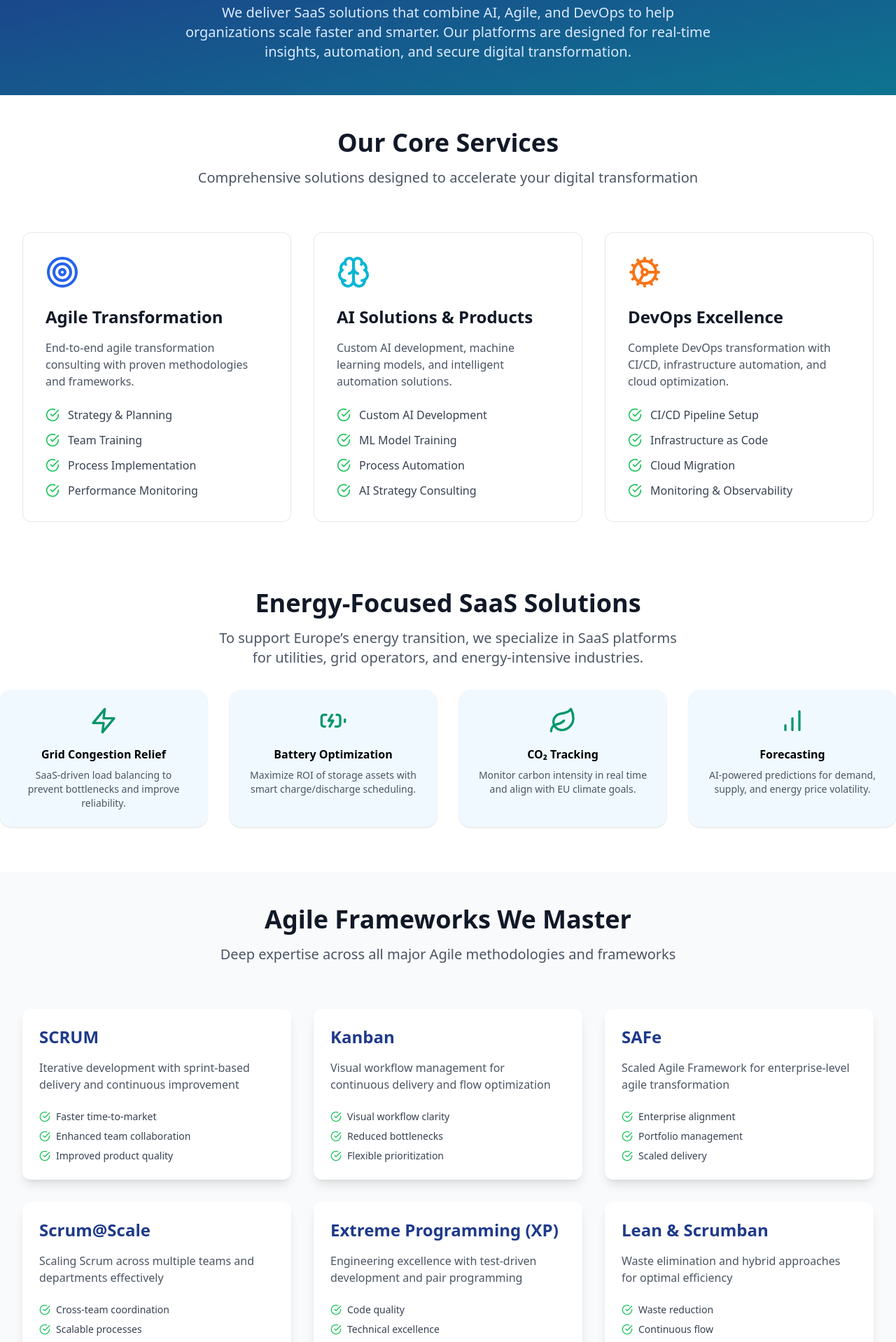
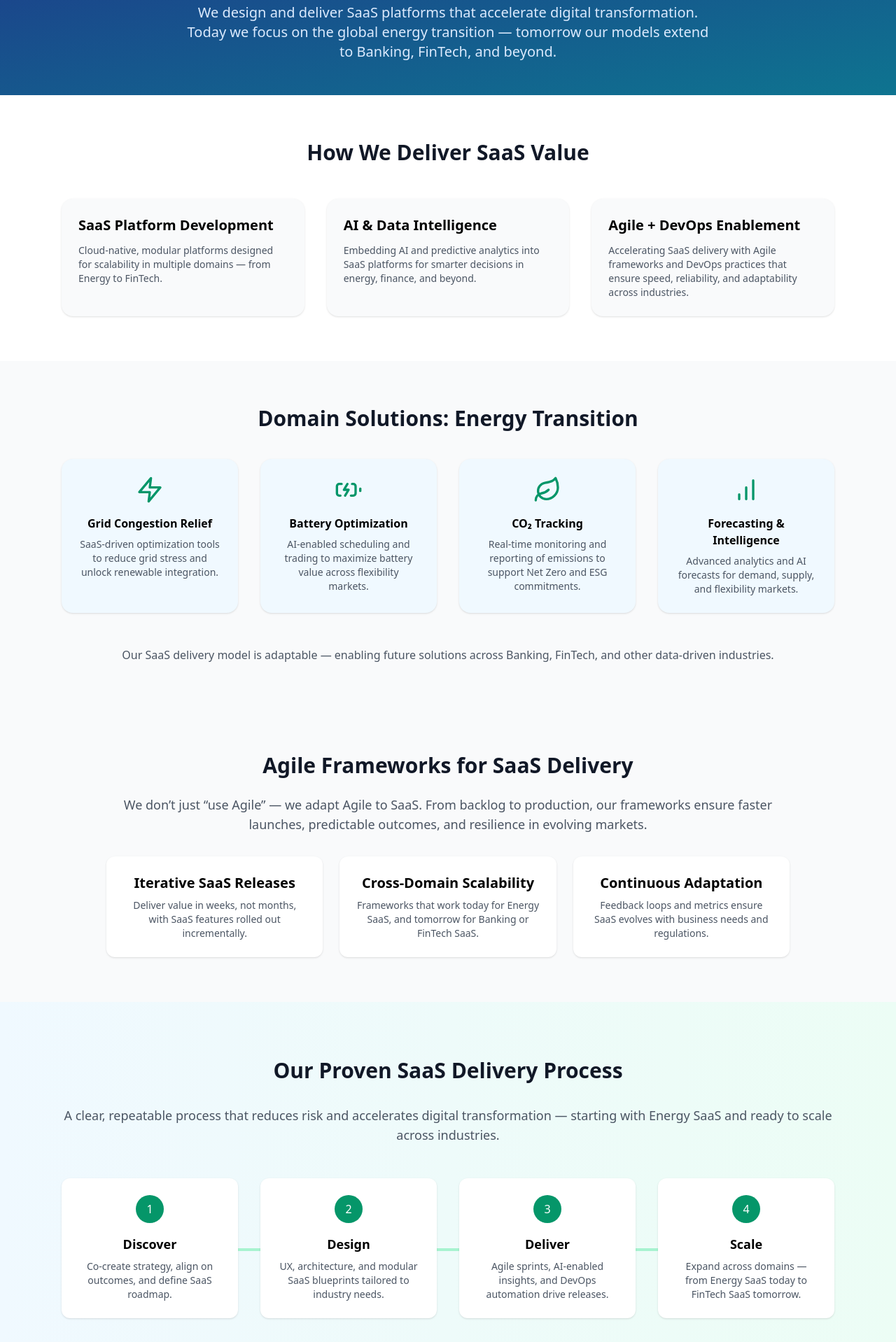
Before and after one commit to sameerpanda356/GitHub-Technologies, a React (Vite) app: page /what-we-do in a window 1280 px wide. Shown: the part 180-2098 px from the top of the page at 70% size. Built offline with nearby package versions, Linux system fonts and the light colour scheme.

Commit message:
Updated What we do page

```diff
--- a/src/pages/WhatWeDo.tsx
+++ b/src/pages/WhatWeDo.tsx
@@ -1,61 +1,7 @@
-import { Target, Zap, Brain, Cog, CheckCircle, ArrowRight, BatteryCharging, Leaf, BarChart } from 'lucide-react';
+import { Zap, BatteryCharging, Leaf, BarChart } from 'lucide-react';
 
 
 export default function WhatWeDo() {
-
-  const agileFrameworks = [
-    {
-      name: 'SCRUM',
-      description: 'Iterative development with sprint-based delivery and continuous improvement',
-      benefits: ['Faster time-to-market', 'Enhanced team collaboration', 'Improved product quality']
-    },
-    {
-      name: 'Kanban',
-      description: 'Visual workflow management for continuous delivery and flow optimization',
-      benefits: ['Visual workflow clarity', 'Reduced bottlenecks', 'Flexible prioritization']
-    },
-    {
-      name: 'SAFe',
-      description: 'Scaled Agile Framework for enterprise-level agile transformation',
-      benefits: ['Enterprise alignment', 'Portfolio management', 'Scaled delivery']
-    },
-    {
-      name: 'Scrum@Scale',
-      description: 'Scaling Scrum across multiple teams and departments effectively',
-      benefits: ['Cross-team coordination', 'Scalable processes', 'Organizational agility']
-    },
-    {
-      name: 'Extreme Programming (XP)',
-      description: 'Engineering excellence with test-driven development and pair programming',
-      benefits: ['Code quality', 'Technical excellence', 'Rapid feedback loops']
-    },
-    {
-      name: 'Lean & Scrumban',
-      description: 'Waste elimination and hybrid approaches for optimal efficiency',
-      benefits: ['Waste reduction', 'Continuous flow', 'Hybrid flexibility']
-    }
-  ];
-
-  const services = [
-    {
-      icon: <Target className="h-12 w-12 text-blue-600" />,
-      title: 'Agile Transformation',
-      description: 'End-to-end agile transformation consulting with proven methodologies and frameworks.',
-      features: ['Strategy & Planning', 'Team Training', 'Process Implementation', 'Performance Monitoring']
-    },
-    {
-      icon: <Brain className="h-12 w-12 text-cyan-500" />,
-      title: 'AI Solutions & Products',
-      description: 'Custom AI development, machine learning models, and intelligent automation solutions.',
-      features: ['Custom AI Development', 'ML Model Training', 'Process Automation', 'AI Strategy Consulting']
-    },
-    {
-      icon: <Cog className="h-12 w-12 text-orange-500" />,
-      title: 'DevOps Excellence',
-      description: 'Complete DevOps transformation with CI/CD, infrastructure automation, and cloud optimization.',
-      features: ['CI/CD Pipeline Setup', 'Infrastructure as Code', 'Cloud Migration', 'Monitoring & Observability']
-    }
-  ];
 
   return (
     <div className="min-h-screen">
@@ -63,64 +9,62 @@ export default function WhatWeDo() {
       <section className="bg-gradient-to-br from-blue-900 to-cyan-700 text-white py-12">
         <div className="max-w-7xl mx-auto px-4 sm:px-6 lg:px-8">
           <div className="text-center">
-            <h1 className="text-5xl font-bold mb-6">What We Do</h1>
+            <h1 className="text-5xl font-bold mb-6">SaaS Innovation, Powered by AI & Agile</h1>
             <p className="text-xl text-blue-100 max-w-3xl mx-auto">
-              We deliver SaaS solutions that combine AI, Agile, and DevOps to help organizations
-              scale faster and smarter. Our platforms are designed for real-time insights, automation,
-              and secure digital transformation.
+                We design and deliver SaaS platforms that accelerate digital transformation.
+                Today we focus on the global energy transition — tomorrow our models extend
+                to Banking, FinTech, and beyond.
             </p>
           </div>
         </div>
       </section>
 
       {/* Main Services */}
-      <section className="py-12 bg-white">
-        <div className="max-w-7xl mx-auto px-4 sm:px-6 lg:px-8">
-          <div className="text-center mb-16">
-            <h2 className="text-4xl font-bold text-gray-900 mb-4">Our Core Services</h2>
-            <p className="text-xl text-gray-600">
-              Comprehensive solutions designed to accelerate your digital transformation
+      <section className="py-16 bg-white">
+        <div className="max-w-6xl mx-auto px-6">
+          <h2 className="text-3xl font-bold text-gray-900 mb-12 text-center">
+            How We Deliver SaaS Value
+          </h2>
+          <div className="grid grid-cols-1 md:grid-cols-3 gap-8">
+            <div className="p-6 bg-gray-50 rounded-2xl shadow hover:shadow-md transition">
+              <h3 className="font-semibold text-xl mb-3">SaaS Platform Development</h3>
+              <p className="text-gray-600 text-sm">
+                Cloud-native, modular platforms designed for scalability in multiple
+                domains — from Energy to FinTech.
               </p>
             </div>
 
-          <div className="grid grid-cols-1 lg:grid-cols-3 gap-8">
-            {services.map((service, index) => (
-              <div
-                key={index}
-                className="bg-white border border-gray-200 rounded-xl p-8 hover:shadow-xl transition-all duration-300 transform hover:-translate-y-2"
-              >
-                <div className="mb-6">{service.icon}</div>
-                <h3 className="text-2xl font-bold text-gray-900 mb-4">{service.title}</h3>
-                <p className="text-gray-600 mb-6">{service.description}</p>
-                <ul className="space-y-3">
-                  {service.features.map((feature, featureIndex) => (
-                    <li key={featureIndex} className="flex items-center space-x-3">
-                      <CheckCircle className="h-5 w-5 text-green-500 flex-shrink-0" />
-                      <span className="text-gray-700">{feature}</span>
-                    </li>
-                  ))}
-                </ul>
+            <div className="p-6 bg-gray-50 rounded-2xl shadow hover:shadow-md transition">
+              <h3 className="font-semibold text-xl mb-3">AI & Data Intelligence</h3>
+              <p className="text-gray-600 text-sm">
+                Embedding AI and predictive analytics into SaaS platforms for smarter
+                decisions in energy, finance, and beyond.
+              </p>
             </div>
-            ))}
+
+            <div className="p-6 bg-gray-50 rounded-2xl shadow hover:shadow-md transition">
+              <h3 className="font-semibold text-xl mb-3">Agile + DevOps Enablement</h3>
+              <p className="text-gray-600 text-sm">
+                Accelerating SaaS delivery with Agile frameworks and DevOps practices
+                that ensure speed, reliability, and adaptability across industries.
+              </p>
+            </div>
           </div>
         </div>
       </section>
 
-      <div className="mt-12 text-center mb-16">
-          <h2 className="text-4xl font-bold text-gray-900 mb-4">
-            Energy-Focused SaaS Solutions
+      <section className="py-16 bg-gray-50">
+        <div className="max-w-6xl mx-auto px-6">
+            <h2 className="text-3xl font-bold text-gray-900 mb-10 text-center">
+              Domain Solutions: Energy Transition
             </h2>
-          <p className="mt-2 text-gray-600 text-center max-w-2xl text-xl mx-auto">
-            To support Europe’s energy transition, we specialize in SaaS platforms for utilities,
-            grid operators, and energy-intensive industries.
-          </p>
-
           <div className="mt-8 grid grid-cols-1 md:grid-cols-2 lg:grid-cols-4 gap-8">
             <div className="p-6 rounded-2xl shadow hover:shadow-lg transition bg-sky-50 text-center">
               <Zap className="mx-auto w-10 h-10 text-emerald-600" />
               <h4 className="mt-4 font-semibold">Grid Congestion Relief</h4>
               <p className="text-sm text-gray-600 mt-2">
-                SaaS-driven load balancing to prevent bottlenecks and improve reliability.
+                  SaaS-driven optimization tools to reduce grid stress and unlock
+                  renewable integration.
               </p>
             </div>
 
@@ -128,7 +72,8 @@ export default function WhatWeDo() {
               <BatteryCharging className="mx-auto w-10 h-10 text-emerald-600" />
               <h4 className="mt-4 font-semibold">Battery Optimization</h4>
               <p className="text-sm text-gray-600 mt-2">
-                Maximize ROI of storage assets with smart charge/discharge scheduling.
+                  AI-enabled scheduling and trading to maximize battery value across
+                  flexibility markets.
               </p>
             </div>
 
@@ -136,97 +81,115 @@ export default function WhatWeDo() {
               <Leaf className="mx-auto w-10 h-10 text-emerald-600" />
               <h4 className="mt-4 font-semibold">CO₂ Tracking</h4>
               <p className="text-sm text-gray-600 mt-2">
-                Monitor carbon intensity in real time and align with EU climate goals.
+                  Real-time monitoring and reporting of emissions to support Net Zero
+                  and ESG commitments.
               </p>
             </div>
 
             <div className="p-6 rounded-2xl shadow hover:shadow-lg transition bg-sky-50 text-center">
               <BarChart className="mx-auto w-10 h-10 text-emerald-600" />
-              <h4 className="mt-4 font-semibold">Forecasting</h4>
+              <h4 className="mt-4 font-semibold">Forecasting & Intelligence</h4>
               <p className="text-sm text-gray-600 mt-2">
-                AI-powered predictions for demand, supply, and energy price volatility.
+                  Advanced analytics and AI forecasts for demand, supply, and flexibility markets.
               </p>
             </div>
           </div>
+            <p className="mt-12 text-center text-gray-600 text-md">
+                Our SaaS delivery model is adaptable — enabling future solutions across Banking,
+                FinTech, and other data-driven industries.
+            </p>
         </div>
+      </section>
 
       {/* Agile Frameworks Section */}
-      <section className="py-12 bg-gray-50">
-        <div className="max-w-7xl mx-auto px-4 sm:px-6 lg:px-8">
-          <div className="text-center mb-16">
-            <h2 className="text-4xl font-bold text-gray-900 mb-4">Agile Frameworks We Master</h2>
-            <p className="text-xl text-gray-600">
-              Deep expertise across all major Agile methodologies and frameworks
+      <section className="py-16 bg-gray-50">
+        <div className="max-w-5xl mx-auto px-6 text-center">
+          <h2 className="text-3xl font-bold text-gray-900 mb-6">
+            Agile Frameworks for SaaS Delivery
+          </h2>
+          <p className="text-lg text-gray-600 mb-8">
+            We don’t just “use Agile” — we adapt Agile to SaaS. From backlog to
+            production, our frameworks ensure faster launches, predictable outcomes,
+            and resilience in evolving markets.
           </p>
+          <div className="grid grid-cols-1 md:grid-cols-3 gap-6">
+            <div className="bg-white p-6 rounded-xl shadow hover:shadow-md">
+              <h3 className="font-semibold text-xl mb-2">Iterative SaaS Releases</h3>
+              <p className="text-sm text-gray-600">Deliver value in weeks, not months, with SaaS features rolled out incrementally.</p>
             </div>
-
-          <div className="grid grid-cols-1 md:grid-cols-2 lg:grid-cols-3 gap-8">
-            {agileFrameworks.map((framework, index) => (
-              <div
-                key={index}
-                className="bg-white rounded-xl p-6 shadow-lg hover:shadow-xl transition-all duration-300"
-              >
-                <h3 className="text-2xl font-bold text-blue-900 mb-4">{framework.name}</h3>
-                <p className="text-gray-600 mb-6">{framework.description}</p>
-                <div className="space-y-2">
-                  {framework.benefits.map((benefit, benefitIndex) => (
-                    <div key={benefitIndex} className="flex items-center space-x-2">
-                      <CheckCircle className="h-4 w-4 text-green-500" />
-                      <span className="text-sm text-gray-700">{benefit}</span>
+            <div className="bg-white p-6 rounded-xl shadow hover:shadow-md">
+              <h3 className="font-semibold text-xl mb-2">Cross-Domain Scalability</h3>
+              <p className="text-sm text-gray-600">Frameworks that work today for Energy SaaS, and tomorrow for Banking or FinTech SaaS.</p>
             </div>
-                  ))}
+            <div className="bg-white p-6 rounded-xl shadow hover:shadow-md">
+              <h3 className="font-semibold text-xl mb-2">Continuous Adaptation</h3>
+              <p className="text-sm text-gray-600">Feedback loops and metrics ensure SaaS evolves with business needs and regulations.</p>
             </div>
-              </div>
-            ))}
           </div>
         </div>
       </section>
 
       {/* Process Section */}
-      <section className="py-12 bg-white">
-        <div className="max-w-7xl mx-auto px-4 sm:px-6 lg:px-8">
-          <div className="text-center mb-16">
-            <h2 className="text-4xl font-bold text-gray-900 mb-4">Our Proven Process</h2>
-            <p className="text-xl text-gray-600">
-              A systematic approach to ensure successful transformation and delivery
+      <section className="py-20 bg-gradient-to-r from-sky-50 to-emerald-50">
+        <div className="max-w-6xl mx-auto px-6 text-center">
+          <h2 className="text-3xl font-bold text-gray-900 mb-8">
+            Our Proven SaaS Delivery Process
+          </h2>
+          <p className="text-lg text-gray-600 mb-12">
+            A clear, repeatable process that reduces risk and accelerates
+            digital transformation — starting with Energy SaaS and ready to
+            scale across industries.
           </p>
+
+          <div className="relative">
+            <div className="absolute top-1/2 left-0 w-full h-1 bg-emerald-200"></div>
+            <div className="grid grid-cols-1 md:grid-cols-4 gap-8 relative">
+
+              <div className="relative bg-white p-6 rounded-xl shadow hover:shadow-md">
+                <div className="w-10 h-10 bg-emerald-600 text-white rounded-full flex items-center justify-center mx-auto mb-4">1</div>
+                <h3 className="font-semibold text-lg mb-2">Discover</h3>
+                <p className="text-sm text-gray-600">Co-create strategy, align on outcomes, and define SaaS roadmap.</p>
               </div>
 
-          <div className="grid grid-cols-1 md:grid-cols-4 gap-8">
-            {[
-              { step: '01', title: 'Assessment', description: 'Comprehensive analysis of current state and goals' },
-              { step: '02', title: 'Strategy', description: 'Custom roadmap and implementation planning' },
-              { step: '03', title: 'Implementation', description: 'Hands-on execution with expert guidance' },
-              { step: '04', title: 'Optimization', description: 'Continuous improvement and performance tuning' }
-            ].map((phase, index) => (
-              <div key={index} className="text-center">
-                <div className="bg-blue-600 text-white text-2xl font-bold w-16 h-16 rounded-full flex items-center justify-center mx-auto mb-4">
-                  {phase.step}
+              <div className="relative bg-white p-6 rounded-xl shadow hover:shadow-md">
+                <div className="w-10 h-10 bg-emerald-600 text-white rounded-full flex items-center justify-center mx-auto mb-4">2</div>
+                <h3 className="font-semibold text-lg mb-2">Design</h3>
+                <p className="text-sm text-gray-600">UX, architecture, and modular SaaS blueprints tailored to industry needs.</p>
               </div>
-                <h3 className="text-xl font-bold text-gray-900 mb-2">{phase.title}</h3>
-                <p className="text-gray-600">{phase.description}</p>
-                {index < 3 && (
-                  <ArrowRight className="h-6 w-6 text-blue-400 mx-auto mt-4 hidden md:block" />
-                )}
+
+              <div className="relative bg-white p-6 rounded-xl shadow hover:shadow-md">
+                <div className="w-10 h-10 bg-emerald-600 text-white rounded-full flex items-center justify-center mx-auto mb-4">3</div>
+                <h3 className="font-semibold text-lg mb-2">Deliver</h3>
+                <p className="text-sm text-gray-600">Agile sprints, AI-enabled insights, and DevOps automation drive releases.</p>
               </div>
-            ))}
+
+              <div className="relative bg-white p-6 rounded-xl shadow hover:shadow-md">
+                <div className="w-10 h-10 bg-emerald-600 text-white rounded-full flex items-center justify-center mx-auto mb-4">4</div>
+                <h3 className="font-semibold text-lg mb-2">Scale</h3>
+                <p className="text-sm text-gray-600">Expand across domains — from Energy SaaS today to FinTech SaaS tomorrow.</p>
+              </div>
+
+            </div>
           </div>
         </div>
       </section>
 
+
       {/* CTA Section */}
       <section className="py-12 bg-gradient-to-r from-blue-600 to-cyan-600 text-white">
         <div className="max-w-7xl mx-auto px-4 sm:px-6 lg:px-8 text-center">
-          <h2 className="text-4xl font-bold mb-6"><p className='italic'>Ready for predictable results?</p></h2>
+          <h2 className="text-4xl font-bold mb-6"><p className='italic'>Partner With Us to Shape the Future of SaaS</p></h2>
           <p className="text-xl mb-8 max-w-2xl mx-auto">
-            Let's discuss how our expertise can accelerate your transformation journey.
+              We’re building SaaS platforms that accelerate digital transformation —
+              starting with Energy Transition. Together, we can scale these models
+              into Banking, FinTech, and beyond.
           </p>
           <div className="flex flex-col sm:flex-row gap-4 justify-center">
             <a
               href="/get-in-touch"
               className="inline-block px-8 py-4 rounded-lg bg-orange-500 text-white font-semibold rounded-xl shadow hover:bg-orange-600 transition-all transform hover:scale-105 hover:shadow-lg"
             >
-              Talk to Us
+              Get In Touch
             </a>
           </div>
         </div>
```
Lines whose indentation alone changed are shown as unchanged.
